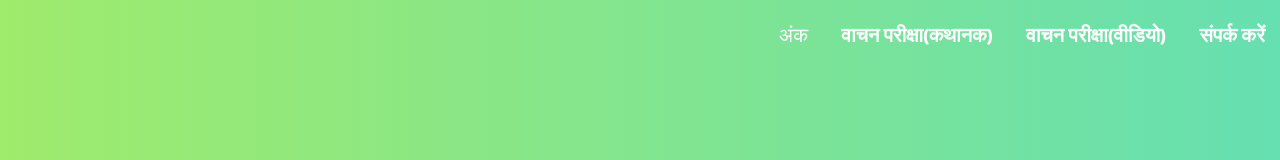
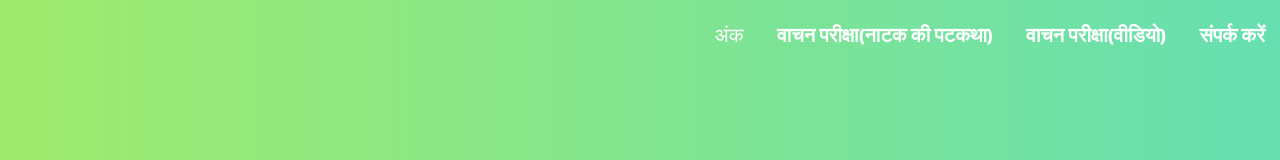
Before and after one commit to ThePrachiShuk/hindi-portfolio, a plain HTML site: page index.html in a window 1280 px wide. Shown: the top 160 px of the page. Drawn offline with Linux system fonts and the light colour scheme.

Commit message:
Update index.html

```diff
--- a/index.html
+++ b/index.html
@@ -45,12 +45,12 @@
               </div>
             </div>
 
-            <li id="vaachan">वाचन परीक्षा(कथानक)</li>
+            <li id="vaachan">वाचन परीक्षा(नाटक की पटकथा)</li>
 
             <div id="popUpBox1" class="modal1">
               <div class="modal-content1">
                 <span class="close1">&times;</span>
-                <p class="vp">कथानक</p>
+                <p class="vp">नाटक की पटकथा</p>
                 <iframe
                   src="https://drive.google.com/file/d/1Pg7rMEJPn7hj-iT8d29qjfahyIF5Zvss/preview"
                   width="640"
```
